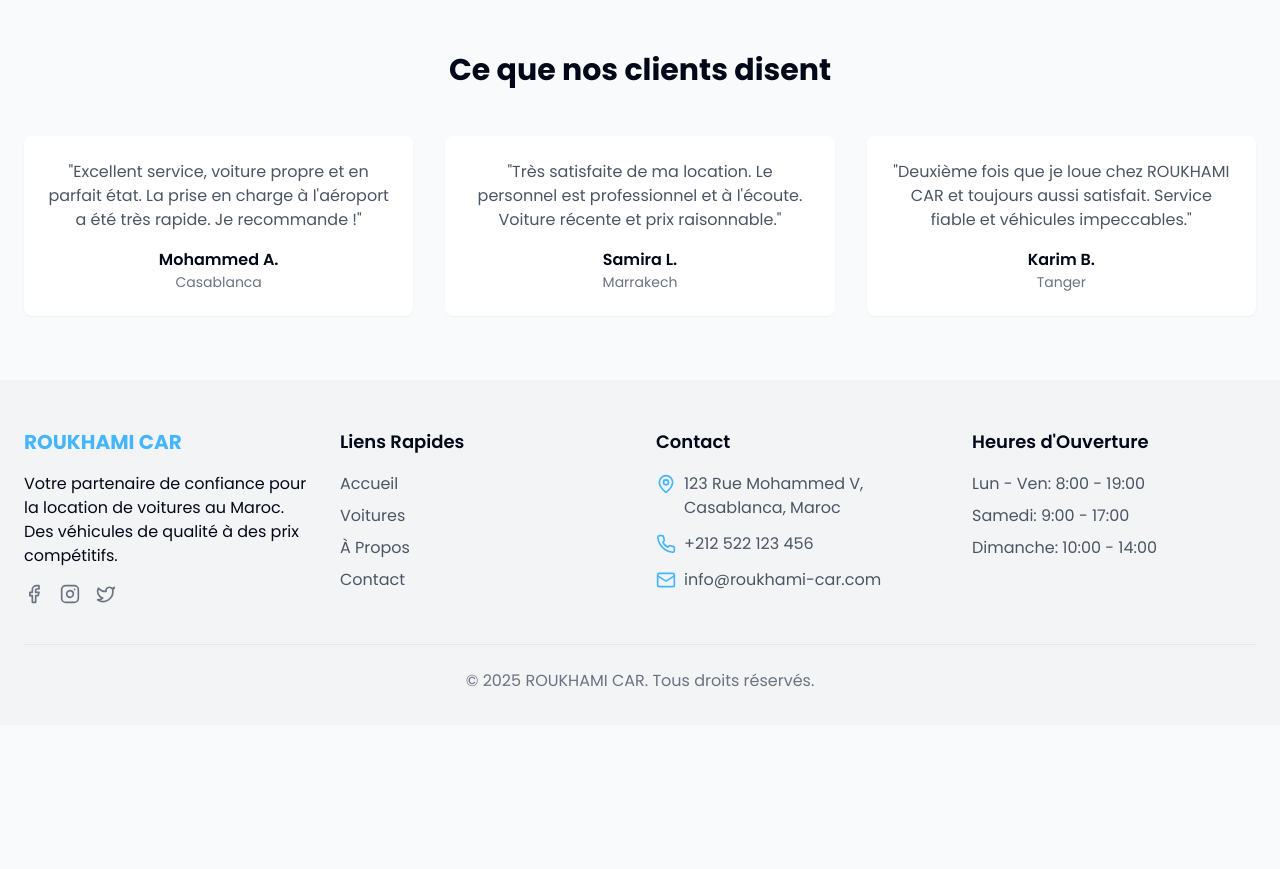
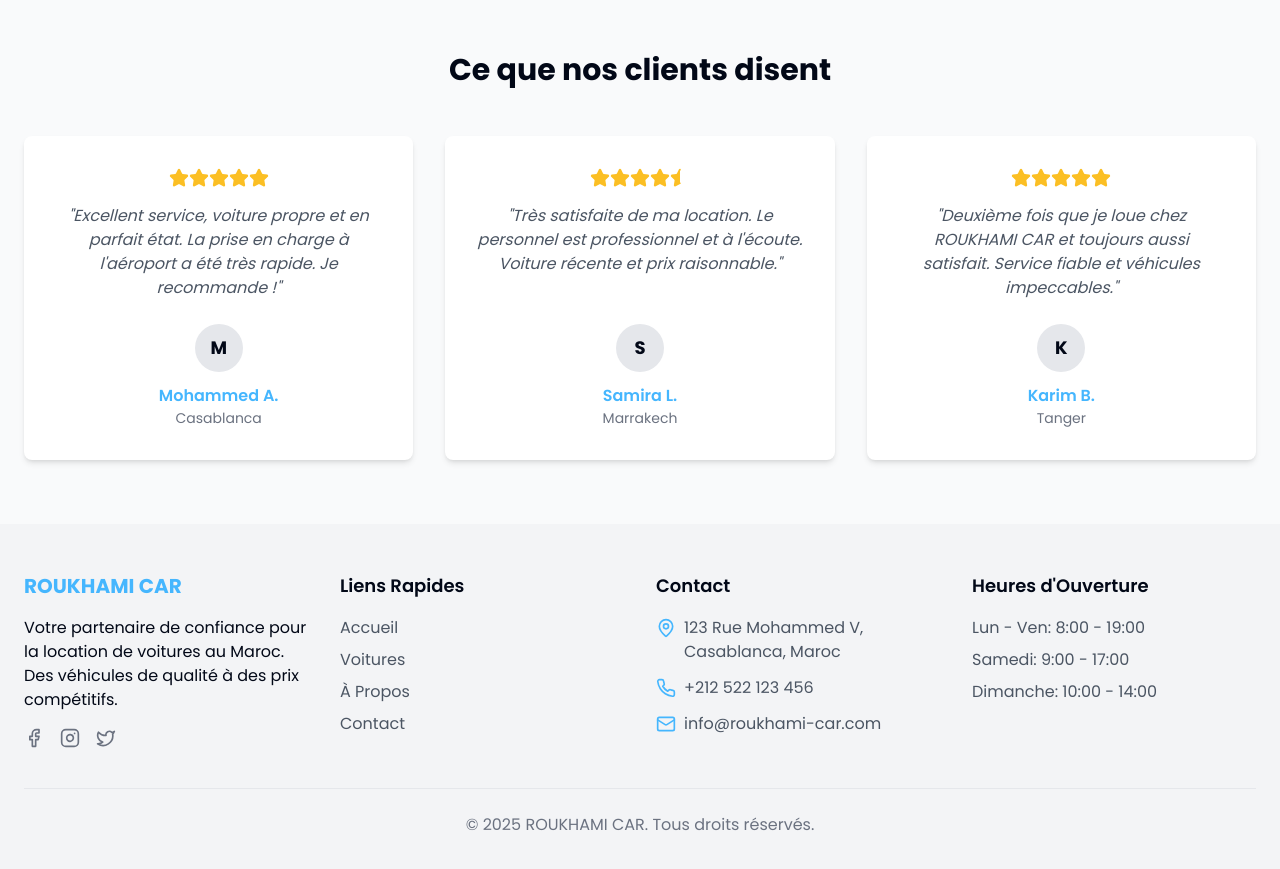
Before and after one commit to Boukha444/roukhami-ride-frontend, a React (Vite) app: page / in a window 1280 px wide. Shown: the part 2120-2989 px from the top of the page. Before the commit the page ends 2845 px from the top, so only its background shows below. Built offline with nearby package versions, Linux system fonts and the light colour scheme.

Commit message:
Add star rating to testimonials
Enhance the testimonials section by adding a star rating component to visually represent customer satisfaction.

```diff
--- a/src/pages/Index.tsx
+++ b/src/pages/Index.tsx
@@ -1,12 +1,56 @@
 
 import { Link } from "react-router-dom";
-import { ChevronRight, Car, Shield, Clock, CreditCard } from "lucide-react";
+import { ChevronRight, Car, Shield, Clock, CreditCard, Star, StarHalf } from "lucide-react";
 import { cars } from "@/lib/carsData";
 import CarCard from "@/components/CarCard";
 
 const Index = () => {
   // Get 3 featured cars for the homepage
   const featuredCars = cars.slice(0, 3);
+
+  // Testimonial data with ratings
+  const testimonials = [
+    {
+      id: 1,
+      text: "Excellent service, voiture propre et en parfait état. La prise en charge à l'aéroport a été très rapide. Je recommande !",
+      name: "Mohammed A.",
+      location: "Casablanca",
+      rating: 5
+    },
+    {
+      id: 2,
+      text: "Très satisfaite de ma location. Le personnel est professionnel et à l'écoute. Voiture récente et prix raisonnable.",
+      name: "Samira L.",
+      location: "Marrakech",
+      rating: 4.5
+    },
+    {
+      id: 3,
+      text: "Deuxième fois que je loue chez ROUKHAMI CAR et toujours aussi satisfait. Service fiable et véhicules impeccables.",
+      name: "Karim B.",
+      location: "Tanger",
+      rating: 5
+    }
+  ];
+
+  // Helper function to render stars based on rating
+  const renderStars = (rating: number) => {
+    const stars = [];
+    const fullStars = Math.floor(rating);
+    const hasHalfStar = rating % 1 !== 0;
+
+    // Add full stars
+    for (let i = 0; i < fullStars; i++) {
+      stars.push(<Star key={`star-${i}`} className="h-5 w-5 fill-amber-400 text-amber-400" />);
+    }
+
+    // Add half star if needed
+    if (hasHalfStar) {
+      stars.push(<StarHalf key="half-star" className="h-5 w-5 fill-amber-400 text-amber-400" />);
+    }
+
+    return stars;
+  };
 
   return (
     <>
@@ -129,35 +173,26 @@ const Index = () => {
           <h2 className="text-3xl font-bold mb-12">Ce que nos clients disent</h2>
 
           <div className="grid grid-cols-1 md:grid-cols-3 gap-8">
-            <div className="bg-white dark:bg-gray-800 p-6 rounded-lg shadow-sm">
-              <p className="mb-4 text-gray-600 dark:text-gray-300">
-                "Excellent service, voiture propre et en parfait état. La prise en charge à l'aéroport a été très rapide. Je recommande !"
-              </p>
-              <div>
-                <p className="font-semibold">Mohammed A.</p>
-                <p className="text-sm text-gray-500 dark:text-gray-400">Casablanca</p>
+            {testimonials.map((testimonial) => (
+              <div
+                key={testimonial.id}
+                className="bg-white dark:bg-gray-800 p-8 rounded-lg shadow-md hover:shadow-lg transition-shadow duration-300 flex flex-col"
+              >
+                <div className="flex justify-center mb-4">
+                  {renderStars(testimonial.rating)}
+                </div>
+                <p className="mb-6 text-gray-600 dark:text-gray-300 italic">
+                  "{testimonial.text}"
+                </p>
+                <div className="mt-auto">
+                  <div className="h-12 w-12 rounded-full bg-gray-200 mx-auto mb-3 flex items-center justify-center">
+                    <span className="text-lg font-bold">{testimonial.name.charAt(0)}</span>
+                  </div>
+                  <p className="font-semibold text-roukhami-blue">{testimonial.name}</p>
+                  <p className="text-sm text-gray-500 dark:text-gray-400">{testimonial.location}</p>
+                </div>
               </div>
-            </div>
-
-            <div className="bg-white dark:bg-gray-800 p-6 rounded-lg shadow-sm">
-              <p className="mb-4 text-gray-600 dark:text-gray-300">
-                "Très satisfaite de ma location. Le personnel est professionnel et à l'écoute. Voiture récente et prix raisonnable."
-              </p>
-              <div>
-                <p className="font-semibold">Samira L.</p>
-                <p className="text-sm text-gray-500 dark:text-gray-400">Marrakech</p>
-              </div>
-            </div>
-
-            <div className="bg-white dark:bg-gray-800 p-6 rounded-lg shadow-sm">
-              <p className="mb-4 text-gray-600 dark:text-gray-300">
-                "Deuxième fois que je loue chez ROUKHAMI CAR et toujours aussi satisfait. Service fiable et véhicules impeccables."
-              </p>
-              <div>
-                <p className="font-semibold">Karim B.</p>
-                <p className="text-sm text-gray-500 dark:text-gray-400">Tanger</p>
-              </div>
-            </div>
+            ))}
           </div>
         </div>
       </section>
```
